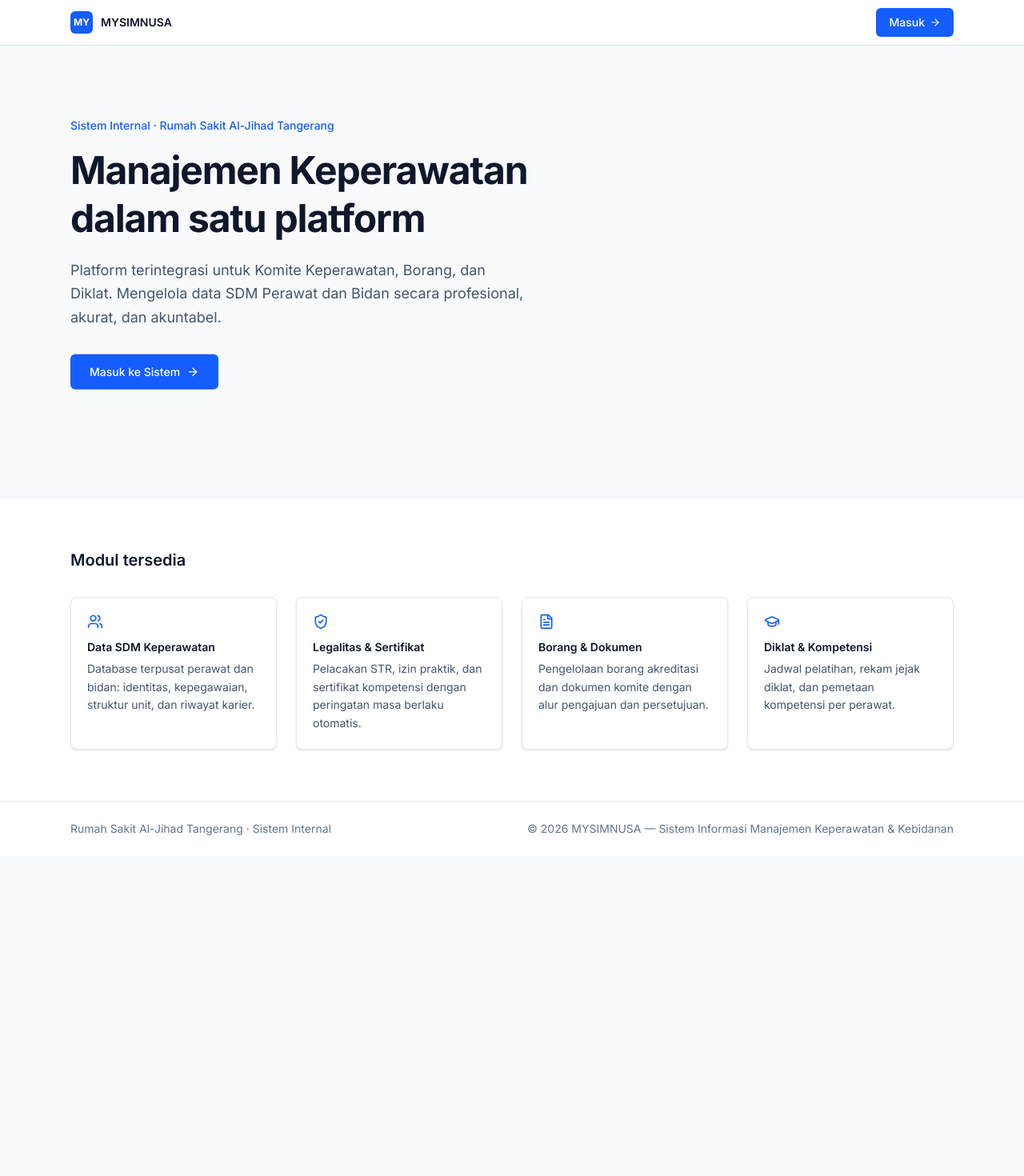
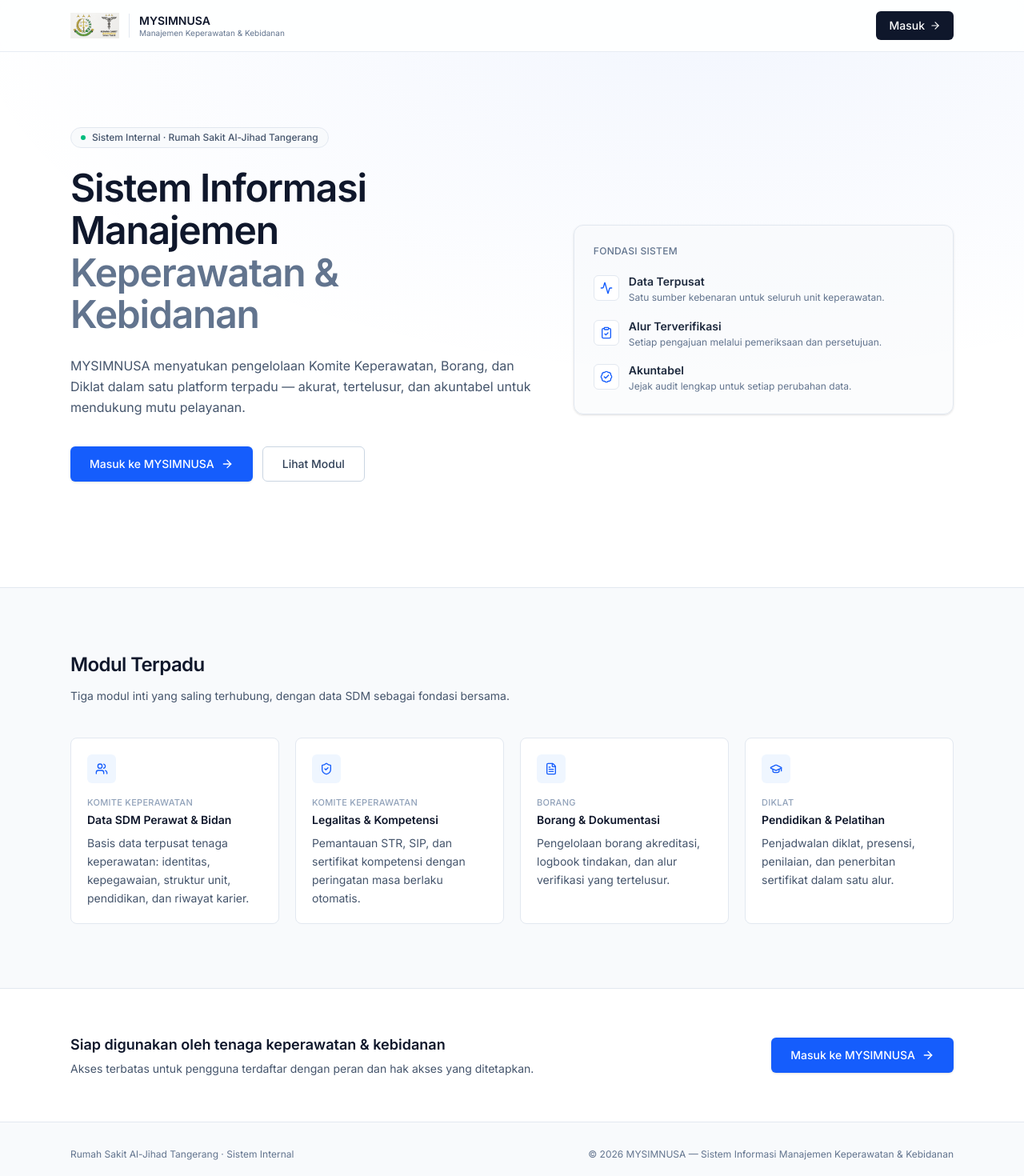
Before and after one commit to Frieren3173/mysimnusa, a Next.js app: page / in a window 1280 px wide. Shown: the top 1470 px of the page at 80% size. Before the commit the page ends 1070 px from the top, so only its background shows below. Built offline with nearby package versions, Linux system fonts and the light colour scheme.

Commit message:
redesign landing and login pages with professional clinical identity

```diff
--- a/src/app/(auth)/login/page.tsx
+++ b/src/app/(auth)/login/page.tsx
@@ -1,8 +1,16 @@
 import type { Metadata } from "next";
+import Image from "next/image";
 import { redirect } from "next/navigation";
 import { getCurrentUser } from "@/lib/auth";
+import { ShieldCheck, Lock, Users, FileText, GraduationCap } from "lucide-react";
 
-export const metadata: Metadata = { title: "Login" };
+export const metadata: Metadata = { title: "Masuk" };
+
+const highlights = [
+  { icon: Users, label: "Komite Keperawatan" },
+  { icon: FileText, label: "Borang & Dokumentasi" },
+  { icon: GraduationCap, label: "Diklat & Kompetensi" },
+];
 
 export default async function LoginPage() {
   // Redirect if already logged in
@@ -10,61 +18,102 @@ export default async function LoginPage() {
   if (user) redirect("/dashboard");
 
   return (
-    <div className="min-h-screen flex">
+    <div className="min-h-screen bg-slate-50 lg:grid lg:grid-cols-[1.05fr_1fr]">
       {/* Left panel — brand */}
-      <div className="hidden lg:flex lg:w-1/2 bg-slate-900 flex-col justify-between p-12">
-        <div>
-          <div className="inline-flex items-center gap-2">
-            <div className="h-8 w-8 rounded-md bg-blue-600 flex items-center justify-center">
-              <span className="text-white text-xs font-bold">MY</span>
-            </div>
-            <span className="text-white font-semibold text-sm">MYSIMNUSA</span>
+      <aside className="relative hidden flex-col justify-between overflow-hidden bg-slate-900 p-12 lg:flex">
+        <div
+          aria-hidden="true"
+          className="pointer-events-none absolute inset-0 bg-[radial-gradient(40rem_24rem_at_20%_0%,rgba(37,99,235,0.18),transparent)]"
+        />
+        <div className="relative flex items-center gap-3">
+          <span className="flex h-10 w-10 items-center justify-center rounded-md bg-white">
+            <Image
+              src="/logo-rsajt.png"
+              alt="Logo RSAJT"
+              width={1430}
+              height={721}
+              priority
+              className="h-7 w-auto"
+            />
+          </span>
+          <div>
+            <p className="text-sm font-semibold leading-tight text-white">MYSIMNUSA</p>
+            <p className="text-[11px] leading-tight text-slate-400">
+              Manajemen Keperawatan &amp; Kebidanan
+            </p>
           </div>
         </div>
-        <div className="space-y-4">
-          <h1 className="text-3xl font-bold text-white leading-tight">
-            MYSIMNUSA
+
+        <div className="relative max-w-md">
+          <h1 className="text-3xl font-semibold leading-tight tracking-tight text-white">
+            Sistem Informasi Manajemen
+            <span className="block text-slate-400">Keperawatan &amp; Kebidanan</span>
           </h1>
-          <p className="text-slate-400 text-sm leading-relaxed max-w-md">
-            Sistem Informasi Manajemen Keperawatan &amp; Kebidanan.
-            Mengelola data SDM Perawat dan Bidan secara profesional.
+          <p className="mt-5 text-sm leading-relaxed text-slate-400">
+            Platform internal untuk pengelolaan data tenaga keperawatan, legalitas,
+            borang, dan diklat secara terpadu dan tertelusur.
           </p>
+
+          <ul className="mt-8 space-y-3">
+            {highlights.map((item) => (
+              <li key={item.label} className="flex items-center gap-3 text-sm text-slate-300">
+                <span className="flex h-7 w-7 items-center justify-center rounded-md border border-white/10 bg-white/5 text-blue-300">
+                  <item.icon className="h-3.5 w-3.5" aria-hidden="true" />
+                </span>
+                {item.label}
+              </li>
+            ))}
+          </ul>
         </div>
-        <p className="text-slate-600 text-xs">
+
+        <p className="relative flex items-center gap-2 text-xs text-slate-500">
+          <ShieldCheck className="h-3.5 w-3.5" aria-hidden="true" />
           Rumah Sakit Al-Jihad Tangerang · Sistem Internal
         </p>
-      </div>
+      </aside>
 
-      {/* Right panel — login form */}
-      <div className="flex flex-1 flex-col items-center justify-center px-6 py-12">
-        <div className="w-full max-w-sm space-y-6">
+      {/* Right panel — form */}
+      <main className="flex min-h-screen flex-col items-center justify-center px-6 py-12 lg:min-h-0">
+        <div className="w-full max-w-sm">
           {/* Mobile brand */}
-          <div className="lg:hidden text-center">
-            <div className="inline-flex items-center gap-2 mb-6">
-              <div className="h-8 w-8 rounded-md bg-blue-600 flex items-center justify-center">
-                <span className="text-white text-xs font-bold">MY</span>
-              </div>
-              <span className="text-slate-900 font-semibold text-sm">MYSIMNUSA</span>
+          <div className="mb-8 flex items-center gap-3 lg:hidden">
+            <Image
+              src="/logo-rsajt.png"
+              alt="Logo RSAJT"
+              width={1430}
+              height={721}
+              priority
+              className="h-9 w-auto"
+            />
+            <div className="border-l border-slate-200 pl-3">
+              <p className="text-sm font-semibold leading-tight text-slate-900">MYSIMNUSA</p>
+              <p className="text-[10px] leading-tight text-slate-500">
+                Manajemen Keperawatan &amp; Kebidanan
+              </p>
             </div>
           </div>
 
-          <div>
-            <h2 className="text-xl font-semibold text-slate-900">Masuk ke Sistem</h2>
-            <p className="text-sm text-slate-500 mt-1">
-              Gunakan akun yang diberikan oleh administrator.
-            </p>
+          <div className="rounded-xl border border-slate-200 bg-white p-6 shadow-sm sm:p-8">
+            <div className="mb-6">
+              <h2 className="text-lg font-semibold tracking-tight text-slate-900">Masuk ke MYSIMNUSA</h2>
+              <p className="mt-1 text-sm text-slate-500">
+                Gunakan akun yang diberikan oleh administrator.
+              </p>
+            </div>
+
+            {/* LoginForm is imported at the bottom to keep this a server component */}
+            <LoginFormSlot />
           </div>
 
-          <LoginForm />
-
-          <p className="text-xs text-slate-400 text-center">
-            Lupa akses? Hubungi administrator sistem.
+          <p className="mt-6 flex items-center justify-center gap-1.5 text-xs text-slate-400">
+            <Lock className="h-3 w-3" aria-hidden="true" />
+            Koneksi terenkripsi · Akses terbatas pengguna terdaftar
           </p>
         </div>
-      </div>
+      </main>
     </div>
   );
 }
 
 // Client form component
-import LoginForm from "./login-form";
+import LoginFormSlot from "./login-form";
--- a/src/app/page.tsx
+++ b/src/app/page.tsx
@@ -1,57 +1,91 @@
 import Link from "next/link";
+import Image from "next/image";
 import {
   Users,
   FileText,
   GraduationCap,
   ShieldCheck,
   ArrowRight,
+  Activity,
+  ClipboardCheck,
+  BadgeCheck,
 } from "lucide-react";
 
-const features = [
+const modules = [
   {
     icon: Users,
-    title: "Data SDM Keperawatan",
+    tag: "Komite Keperawatan",
+    title: "Data SDM Perawat & Bidan",
     description:
-      "Database terpusat perawat dan bidan: identitas, kepegawaian, struktur unit, dan riwayat karier.",
+      "Basis data terpusat tenaga keperawatan: identitas, kepegawaian, struktur unit, pendidikan, dan riwayat karier.",
   },
   {
     icon: ShieldCheck,
-    title: "Legalitas & Sertifikat",
+    tag: "Komite Keperawatan",
+    title: "Legalitas & Kompetensi",
     description:
-      "Pelacakan STR, izin praktik, dan sertifikat kompetensi dengan peringatan masa berlaku otomatis.",
+      "Pemantauan STR, SIP, dan sertifikat kompetensi dengan peringatan masa berlaku otomatis.",
   },
   {
     icon: FileText,
-    title: "Borang & Dokumen",
+    tag: "Borang",
+    title: "Borang & Dokumentasi",
     description:
-      "Pengelolaan borang akreditasi dan dokumen komite dengan alur pengajuan dan persetujuan.",
+      "Pengelolaan borang akreditasi, logbook tindakan, dan alur verifikasi yang tertelusur.",
   },
   {
     icon: GraduationCap,
-    title: "Diklat & Kompetensi",
+    tag: "Diklat",
+    title: "Pendidikan & Pelatihan",
     description:
-      "Jadwal pelatihan, rekam jejak diklat, dan pemetaan kompetensi per perawat.",
+      "Penjadwalan diklat, presensi, penilaian, dan penerbitan sertifikat dalam satu alur.",
+  },
+];
+
+const capabilities = [
+  {
+    icon: Activity,
+    label: "Data Terpusat",
+    detail: "Satu sumber kebenaran untuk seluruh unit keperawatan.",
+  },
+  {
+    icon: ClipboardCheck,
+    label: "Alur Terverifikasi",
+    detail: "Setiap pengajuan melalui pemeriksaan dan persetujuan.",
+  },
+  {
+    icon: BadgeCheck,
+    label: "Akuntabel",
+    detail: "Jejak audit lengkap untuk setiap perubahan data.",
   },
 ];
 
 export default function Home() {
   return (
-    <div className="flex min-h-screen flex-col bg-slate-50">
-      <header className="border-b border-slate-200 bg-white">
-        <div className="mx-auto flex h-14 w-full max-w-6xl items-center justify-between px-6">
-          <div className="flex items-center gap-2.5" data-motion-intro-child>
-            <span className="flex h-7 w-7 items-center justify-center rounded-md bg-blue-600 text-xs font-bold text-white">
-              MY
-            </span>
-            <span className="text-sm font-semibold text-slate-900">
-              MYSIMNUSA
-            </span>
+    <div className="flex min-h-screen flex-col bg-slate-50 text-slate-900">
+      {/* Header */}
+      <header className="sticky top-0 z-30 border-b border-slate-200/80 bg-white/85 backdrop-blur">
+        <div className="mx-auto flex h-16 w-full max-w-6xl items-center justify-between px-6">
+          <div className="flex items-center gap-3" data-motion-intro-child>
+            <Image
+              src="/logo-rsajt.png"
+              alt="Logo RSAJT"
+              width={1430}
+              height={721}
+              priority
+              className="h-8 w-auto"
+            />
+            <div className="min-w-0 border-l border-slate-200 pl-3">
+              <p className="text-sm font-semibold leading-tight text-slate-900">MYSIMNUSA</p>
+              <p className="text-[10px] leading-tight text-slate-500">
+                Manajemen Keperawatan &amp; Kebidanan
+              </p>
+            </div>
           </div>
           <Link
             href="/login"
             data-motion-intro-child
-            data-motion-magnetic
-            className="motion-underline inline-flex h-9 items-center justify-center gap-1.5 rounded-md bg-blue-600 px-4 text-sm font-medium text-white transition-colors duration-150 hover:bg-blue-700 focus-visible:outline-2 focus-visible:outline-offset-2 focus-visible:outline-blue-600"
+            className="motion-underline inline-flex h-9 items-center justify-center gap-1.5 rounded-md bg-slate-900 px-4 text-sm font-medium text-white transition-colors duration-150 hover:bg-slate-800 focus-visible:outline-2 focus-visible:outline-offset-2 focus-visible:outline-slate-900"
           >
             Masuk
             <ArrowRight className="motion-arrow h-3.5 w-3.5" aria-hidden="true" />
@@ -60,79 +94,143 @@ export default function Home() {
       </header>
 
       <main id="main-content" className="flex-1">
-        <section className="mx-auto w-full max-w-6xl px-6 py-20 sm:py-28">
-          <div className="max-w-2xl" data-motion-parallax>
+        {/* Hero */}
+        <section className="relative overflow-hidden border-b border-slate-200 bg-white">
+          <div
+            aria-hidden="true"
+            className="pointer-events-none absolute inset-0 bg-[radial-gradient(60rem_30rem_at_70%_-10%,rgba(37,99,235,0.06),transparent)]"
+          />
+          <div className="relative mx-auto grid w-full max-w-6xl items-center gap-12 px-6 py-20 sm:py-24 lg:grid-cols-[1.1fr_0.9fr] lg:py-28">
+            <div data-motion-parallax>
               <p
-              className="text-sm font-medium text-blue-600"
+                className="inline-flex items-center gap-2 rounded-full border border-slate-200 bg-slate-50 px-3 py-1 text-xs font-medium text-slate-600"
                 data-motion-intro-child
               >
+                <span className="h-1.5 w-1.5 rounded-full bg-emerald-500" aria-hidden="true" />
                 Sistem Internal · Rumah Sakit Al-Jihad Tangerang
               </p>
+
               <h1
                 data-motion-intro="headline"
                 data-motion-scene-exit
-              className="mt-4 text-4xl font-bold leading-tight tracking-tight text-slate-900 sm:text-5xl"
+                className="mt-6 text-4xl font-semibold leading-[1.1] tracking-tight text-slate-900 sm:text-5xl"
               >
-              Manajemen Keperawatan dalam satu platform
+                Sistem Informasi Manajemen
+                <span className="block text-slate-500">Keperawatan &amp; Kebidanan</span>
               </h1>
+
               <p
-              className="mt-5 max-w-xl text-lg leading-relaxed text-slate-600"
+                className="mt-6 max-w-xl text-base leading-relaxed text-slate-600"
                 data-motion-intro-child
               >
-              Platform terintegrasi untuk Komite Keperawatan, Borang, dan
-              Diklat. Mengelola data SDM Perawat dan Bidan secara
-              profesional, akurat, dan akuntabel.
+                MYSIMNUSA menyatukan pengelolaan Komite Keperawatan, Borang, dan Diklat
+                dalam satu platform terpadu — akurat, tertelusur, dan akuntabel untuk
+                mendukung mutu pelayanan.
               </p>
-            <div className="mt-8 flex flex-col gap-3 sm:flex-row">
+
+              <div className="mt-9 flex flex-col gap-3 sm:flex-row" data-motion-intro-child>
                 <Link
                   href="/login"
-                data-motion-intro-child
                   data-motion-magnetic
-                className="motion-underline inline-flex h-11 items-center justify-center gap-2 rounded-md bg-blue-600 px-6 text-sm font-medium text-white transition-colors duration-150 hover:bg-blue-700 focus-visible:outline-2 focus-visible:outline-offset-2 focus-visible:outline-blue-600"
+                  className="motion-underline inline-flex h-11 items-center justify-center gap-2 rounded-md bg-blue-600 px-6 text-sm font-medium text-white shadow-sm transition-colors duration-150 hover:bg-blue-700 focus-visible:outline-2 focus-visible:outline-offset-2 focus-visible:outline-blue-600"
                 >
-                Masuk ke Sistem
+                  Masuk ke MYSIMNUSA
                   <ArrowRight className="motion-arrow h-4 w-4" aria-hidden="true" />
                 </Link>
+                <Link
+                  href="#modul"
+                  className="inline-flex h-11 items-center justify-center gap-2 rounded-md border border-slate-300 bg-white px-6 text-sm font-medium text-slate-700 transition-colors duration-150 hover:border-slate-400 hover:bg-slate-50 focus-visible:outline-2 focus-visible:outline-offset-2 focus-visible:outline-slate-400"
+                >
+                  Lihat Modul
+                </Link>
+              </div>
+            </div>
+
+            {/* Capability panel */}
+            <div className="rounded-xl border border-slate-200 bg-slate-50/60 p-6 shadow-sm" data-motion-reveal>
+              <p className="text-xs font-medium uppercase tracking-wide text-slate-500">
+                Fondasi sistem
+              </p>
+              <dl className="mt-5 space-y-4">
+                {capabilities.map((cap) => (
+                  <div key={cap.label} className="flex items-start gap-3">
+                    <span className="mt-0.5 flex h-8 w-8 shrink-0 items-center justify-center rounded-md border border-slate-200 bg-white text-blue-600">
+                      <cap.icon className="h-4 w-4" aria-hidden="true" />
+                    </span>
+                    <div>
+                      <dt className="text-sm font-semibold text-slate-800">{cap.label}</dt>
+                      <dd className="text-xs leading-relaxed text-slate-500">{cap.detail}</dd>
+                    </div>
+                  </div>
+                ))}
+              </dl>
             </div>
           </div>
         </section>
 
-        <section className="border-t border-slate-200 bg-white">
-          <div className="mx-auto w-full max-w-6xl px-6 py-16">
-            <h2 className="text-xl font-semibold text-slate-900" data-motion-lines>
-              Modul tersedia
+        {/* Modules */}
+        <section id="modul" className="mx-auto w-full max-w-6xl px-6 py-20">
+          <div className="max-w-2xl">
+            <h2 className="text-2xl font-semibold tracking-tight text-slate-900" data-motion-lines>
+              Modul Terpadu
             </h2>
-            <div className="mt-8 grid grid-cols-1 gap-6 sm:grid-cols-2 lg:grid-cols-4">
-              {features.map((feature) => (
-                <div
-                  key={feature.title}
-                  data-motion-reveal
-                  className="rounded-lg border border-slate-200 bg-white p-5 shadow-sm"
-                >
-                  <feature.icon
-                    className="h-5 w-5 text-blue-600"
-                    aria-hidden="true"
-                  />
-                  <h3 className="mt-3 text-sm font-semibold text-slate-900">
-                    {feature.title}
-                  </h3>
-                  <p className="mt-1.5 text-sm leading-relaxed text-slate-600">
-                    {feature.description}
+            <p className="mt-3 text-sm leading-relaxed text-slate-600">
+              Tiga modul inti yang saling terhubung, dengan data SDM sebagai fondasi bersama.
             </p>
           </div>
+
+          <div className="mt-10 grid grid-cols-1 gap-5 sm:grid-cols-2 lg:grid-cols-4">
+            {modules.map((module) => (
+              <article
+                key={module.title}
+                data-motion-reveal
+                className="group flex flex-col rounded-lg border border-slate-200 bg-white p-5 transition-colors duration-150 hover:border-slate-300"
+              >
+                <span className="inline-flex h-9 w-9 items-center justify-center rounded-md bg-blue-50 text-blue-600">
+                  <module.icon className="h-4 w-4" aria-hidden="true" />
+                </span>
+                <p className="mt-4 text-[11px] font-medium uppercase tracking-wide text-slate-400">
+                  {module.tag}
+                </p>
+                <h3 className="mt-1 text-sm font-semibold text-slate-900">{module.title}</h3>
+                <p className="mt-2 text-sm leading-relaxed text-slate-600">{module.description}</p>
+              </article>
             ))}
           </div>
+        </section>
+
+        {/* Closing band */}
+        <section className="border-y border-slate-200 bg-white">
+          <div className="mx-auto flex w-full max-w-6xl flex-col items-start justify-between gap-6 px-6 py-14 sm:flex-row sm:items-center">
+            <div>
+              <h2 className="text-lg font-semibold text-slate-900">
+                Siap digunakan oleh tenaga keperawatan &amp; kebidanan
+              </h2>
+              <p className="mt-1.5 text-sm text-slate-600">
+                Akses terbatas untuk pengguna terdaftar dengan peran dan hak akses yang ditetapkan.
+              </p>
+            </div>
+            <Link
+              href="/login"
+              data-motion-magnetic
+              className="motion-underline inline-flex h-11 shrink-0 items-center justify-center gap-2 rounded-md bg-blue-600 px-6 text-sm font-medium text-white shadow-sm transition-colors duration-150 hover:bg-blue-700 focus-visible:outline-2 focus-visible:outline-offset-2 focus-visible:outline-blue-600"
+            >
+              Masuk ke MYSIMNUSA
+              <ArrowRight className="motion-arrow h-4 w-4" aria-hidden="true" />
+            </Link>
           </div>
         </section>
       </main>
 
-      <footer className="border-t border-slate-200 bg-white">
+      <footer className="bg-slate-50">
         <div
-          className="mx-auto flex w-full max-w-6xl flex-col gap-2 px-6 py-6 text-sm text-slate-500 sm:flex-row sm:items-center sm:justify-between"
+          className="mx-auto flex w-full max-w-6xl flex-col gap-2 px-6 py-8 text-xs text-slate-500 sm:flex-row sm:items-center sm:justify-between"
           data-motion-footer
         >
           <p>Rumah Sakit Al-Jihad Tangerang · Sistem Internal</p>
-          <p>© {new Date().getFullYear()} MYSIMNUSA — Sistem Informasi Manajemen Keperawatan &amp; Kebidanan</p>
+          <p>
+            © {new Date().getFullYear()} MYSIMNUSA — Sistem Informasi Manajemen Keperawatan &amp; Kebidanan
+          </p>
         </div>
       </footer>
     </div>
```
Also changed, not shown: src/app/(auth)/login/login-form.tsx (+20 -4 lines). Lines whose indentation alone changed are shown as unchanged.
